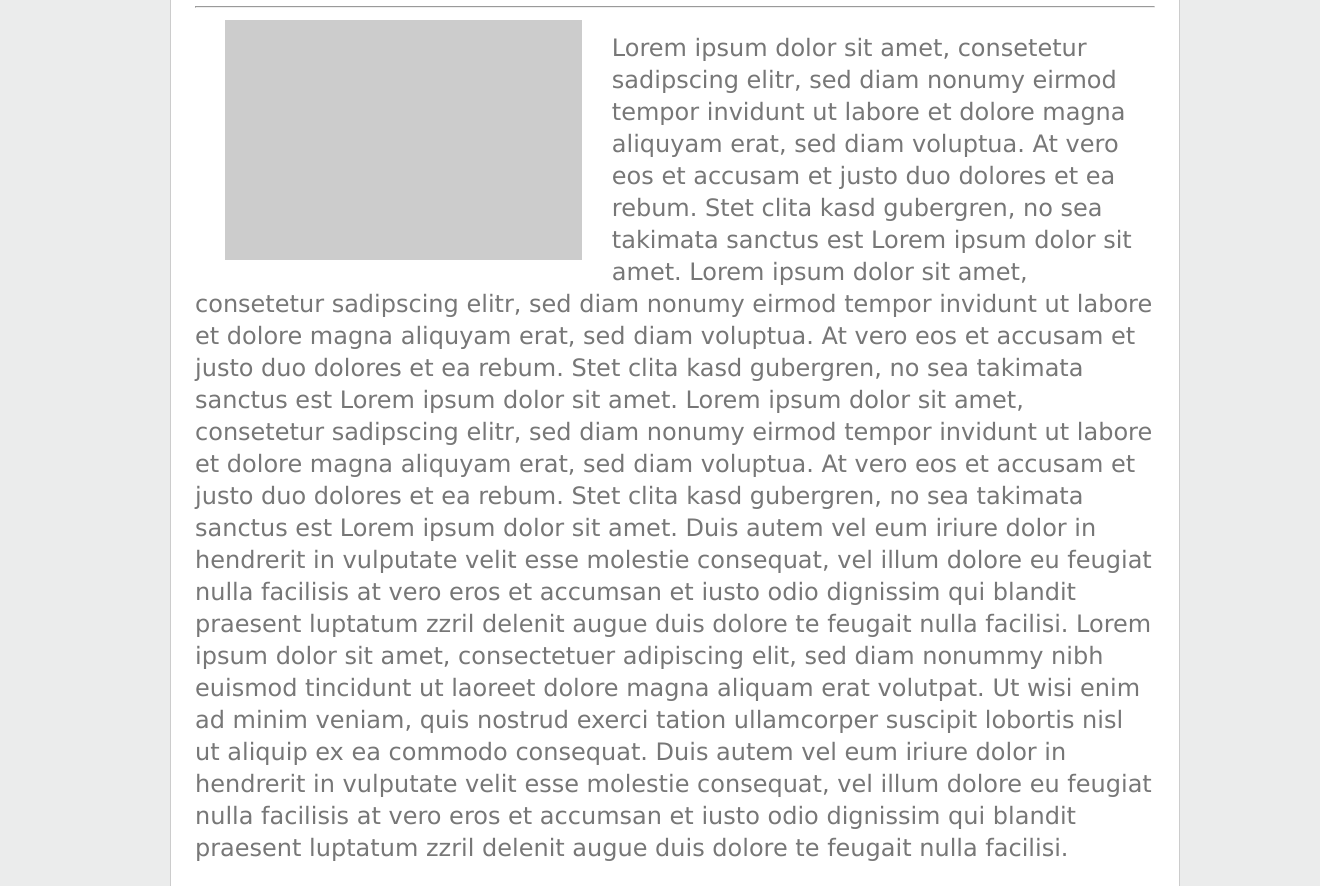
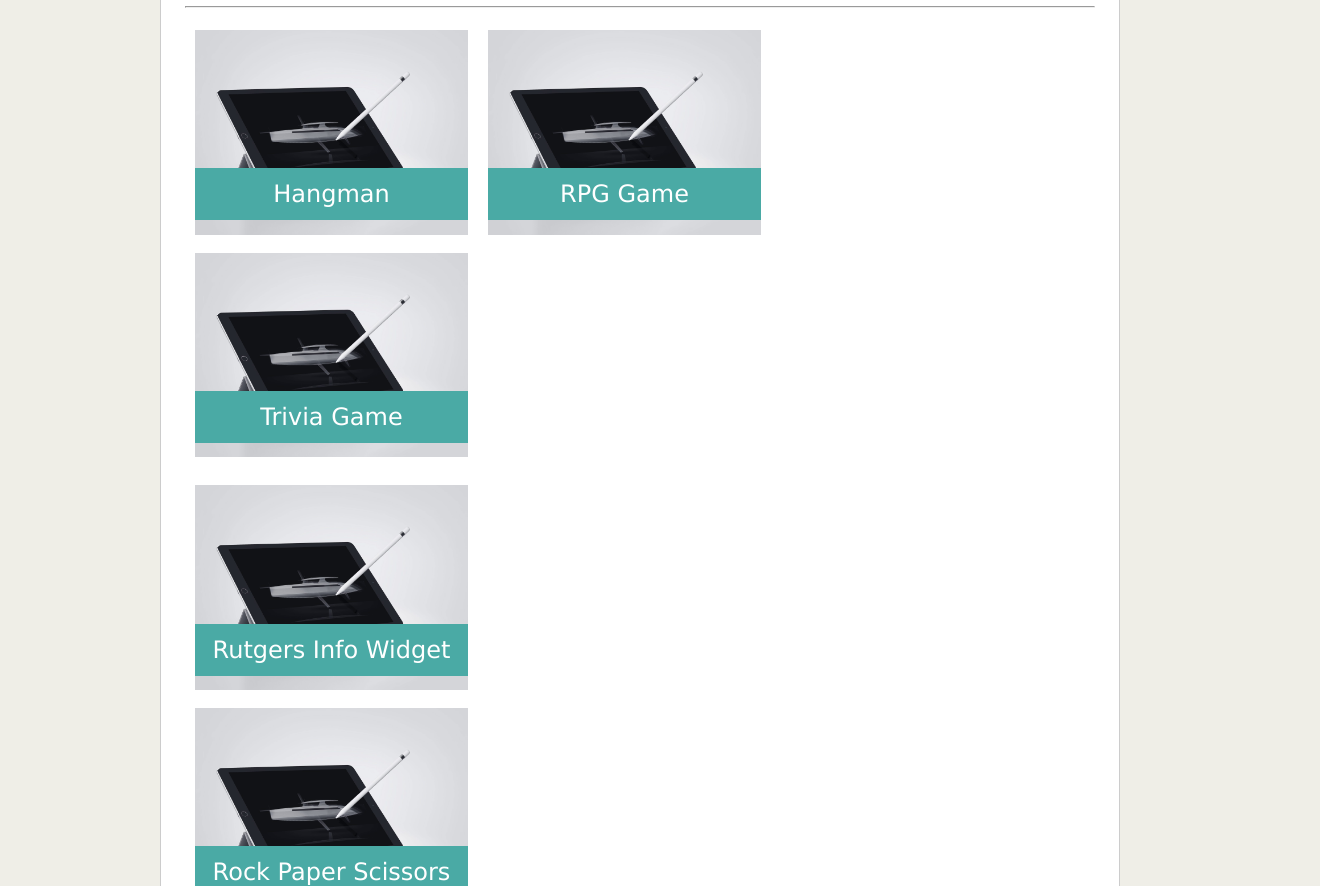
Before and after one commit to rbynfnch/Basic-Portfolio, a plain HTML site: page portfolio.html in a window 1280 px wide. Shown: the part 217-1103 px from the top of the page, 1320 px wide, since content can reach past the window. Drawn offline with Linux system fonts and the light colour scheme.

Commit message:
initial site files

```diff
--- a/assets/css/style.css
+++ b/assets/css/style.css
@@ -2,7 +2,8 @@ body {
   padding: 0;
   margin: 0;
   font-size: 24px;
-    font-family: 'Lucida Sans', 'Lucida Sans Regular', 'Lucida Grande', 'Lucida Sans Unicode', Geneva, Verdana, sans-serif;
+  font-family: "Lucida Sans", "Lucida Sans Regular", "Lucida Grande",
+    "Lucida Sans Unicode", Geneva, Verdana, sans-serif;
   line-height: 32px;
   color: #333;
   background: #efeee7;
@@ -10,7 +11,7 @@ body {
 /*style header background*/
 .header {
   overflow: hidden;
-    padding: 20px; 10px;
+  padding: 20px;
   margin-bottom: 0px;
   color: #333;
   background: #fff;
@@ -22,28 +23,25 @@ body {
 /*style header links*/
 .header a {
   float: left;
-    color:  #333;
+  color: #333;
   text-align: center;
   padding: 12px;
   text-decoration: none;
   font-size: 18px;
   line-height: 25px;
-
 }
 /*style the name link*/
 .header a.name {
-    position: fixed;
+  position: absolute;
   top: 0;
-    left: 140px;
-    margin-left: 30px;
+  left: 195px;
   text-align: center;
   font-size: 25px;
   font-weight: bold;
   background: #4aaaa5;
-    padding: 20px 20px 20px 20px;
+  padding: 8px 20px 8px 20px;
   margin-bottom: 0px;
   z-index: 1;
-
 }
 /*change link bg color on mouse-over*/
 .header a.hover {
@@ -56,9 +54,9 @@ body {
 }
 #container {
   clear: both;
-    width: 100%;
+  width: 960px;
   overflow: auto;
-    background: #ebecec;
+  background: ##efeee7;
   margin: 0 auto;
 }
 #fixed {
@@ -69,12 +67,11 @@ body {
   margin: 0;
   text-align: center;
   background: #eee;
-
 }
 section {
   padding: 20px;
   margin-bottom: 20px;
-    background: #cccccc;
+  background: ##efeee7;
 }
 #name {
   padding: 20px;
@@ -89,10 +86,8 @@ section {
 }
 #division {
   float: left;
-    width: 960px;
   padding: 0em 1em 0em 1em;
   margin-top: 20px;
-    margin-left: 150px;
   margin-bottom: 150px;
   background: #ffffff;
   border: 1px #cccccc;
@@ -102,12 +97,12 @@ section {
 h1 {
   color: #fff;
   font-size: 36px;
-    font-family: Georgia, 'Times New Roman', Times, serif;
+  font-family: Georgia, "Times New Roman", Times, serif;
 }
 h2 {
   color: #4aaaa5;
   font-size: 36px;
-    font-family: Georgia, 'Times New Roman', Times, serif;
+  font-family: Georgia, "Times New Roman", Times, serif;
 }
 aside {
   background-color: #cccccc;
@@ -133,3 +128,90 @@ footer {
   background-color: #4aaaa5;
   padding: 5px;
 }
+/* Style inputs with type="text", select elements and textareas */
+input[type="text"],
+select,
+textarea {
+  width: 100%; /* Full width */
+  padding: 12px; /* Some padding */
+  border: 1px solid #ccc; /* Gray border */
+  border-radius: 4px; /* Rounded borders */
+  box-sizing: border-box; /* Make sure that padding and width stays in place */
+  margin-top: 6px; /* Add a top margin */
+  margin-bottom: 16px; /* Bottom margin */
+  resize: vertical; /* Allow the user to vertically resize the textarea (not horizontally) */
+}
+
+/* Style the submit button with a specific background color etc */
+input[type="submit"] {
+  background-color: #4aaaa5;
+  color: white;
+  padding: 12px 20px;
+  border: none;
+  cursor: pointer;
+}
+
+/* When moving the mouse over the submit button, add a darker green color */
+input[type="submit"]:hover {
+  background-color: #4aaaa5;
+}
+
+/* Add a background color and some padding around the form */
+.container {
+  background-color: #ffffff;
+  padding: 20px;
+}
+div.gallery-1 {
+  position: relative;
+  margin: 10px;
+  float: left;
+  width: 30%;
+  padding: 0px;
+}
+div.gallery {
+  position: relative;
+  margin: 10px;
+  float: left;
+  width: 30%;
+  padding: 0px;
+}
+div.gallery-2 {
+  position: relative;
+  margin: 10px;
+  float: below;
+  width: 30%;
+  padding: 0px;
+  clear: both;
+}
+div.gallery-3 {
+  position: relative;
+  margin: 10px;
+  float: left;
+  width: 30%;
+  padding: 0px;
+  clear: both;
+}
+div.gallery:hover {
+  border: 1px solid #777;
+}
+
+div.gallery img {
+  width: 100%;
+  height: auto;
+}
+
+div.desc {
+  position: absolute;
+  left: 0px;
+  top: 65%;
+  width: 100%;
+  font: 15px;
+  padding: 10px 0px 10px 0px;
+  text-align: center;
+  background-color: #4aaaa5;
+  color: #fff;
+}
+div.place-holder {
+  width: 30%;
+  min-height: 200px;
+}
--- a/portfolio.html
+++ b/portfolio.html
@@ -24,36 +24,60 @@
         <div id="division">
           <h2>Portfolio</h2>
           <HR />
-          <aside><img src="" /></aside>
-          <p>
-            Lorem ipsum dolor sit amet, consetetur sadipscing elitr, sed diam
-            nonumy eirmod tempor invidunt ut labore et dolore magna aliquyam
-            erat, sed diam voluptua. At vero eos et accusam et justo duo dolores
-            et ea rebum. Stet clita kasd gubergren, no sea takimata sanctus est
-            Lorem ipsum dolor sit amet. Lorem ipsum dolor sit amet, consetetur
-            sadipscing elitr, sed diam nonumy eirmod tempor invidunt ut labore
-            et dolore magna aliquyam erat, sed diam voluptua. At vero eos et
-            accusam et justo duo dolores et ea rebum. Stet clita kasd gubergren,
-            no sea takimata sanctus est Lorem ipsum dolor sit amet. Lorem ipsum
-            dolor sit amet, consetetur sadipscing elitr, sed diam nonumy eirmod
-            tempor invidunt ut labore et dolore magna aliquyam erat, sed diam
-            voluptua. At vero eos et accusam et justo duo dolores et ea rebum.
-            Stet clita kasd gubergren, no sea takimata sanctus est Lorem ipsum
-            dolor sit amet. Duis autem vel eum iriure dolor in hendrerit in
-            vulputate velit esse molestie consequat, vel illum dolore eu feugiat
-            nulla facilisis at vero eros et accumsan et iusto odio dignissim qui
-            blandit praesent luptatum zzril delenit augue duis dolore te feugait
-            nulla facilisi. Lorem ipsum dolor sit amet, consectetuer adipiscing
-            elit, sed diam nonummy nibh euismod tincidunt ut laoreet dolore
-            magna aliquam erat volutpat. Ut wisi enim ad minim veniam, quis
-            nostrud exerci tation ullamcorper suscipit lobortis nisl ut aliquip
-            ex ea commodo consequat. Duis autem vel eum iriure dolor in
-            hendrerit in vulputate velit esse molestie consequat, vel illum
-            dolore eu feugiat nulla facilisis at vero eros et accumsan et iusto
-            odio dignissim qui blandit praesent luptatum zzril delenit augue
-            duis dolore te feugait nulla facilisi.
-          </p>
-        </div>
+          <div class="gallery-1">
+            <a target="_blank" href="#portfolio-1">
+              <img
+                src="assets/images/btx-portfolio-placeholder-02.jpg"
+                alt="Hangman"
+                width="100%"
+                height="100%"
+              />
+            </a>
+            <div class="desc">Hangman</div>
+          </div>
+
+          <div class="gallery">
+            <a target="_blank" href="#portfolio-2">
+              <img
+                src="assets/images/btx-portfolio-placeholder-02.jpg"
+                alt="RPG Game"
+                width="100%"
+                height="100%"
+              />
+            </a>
+            <div class="desc">RPG Game</div>
+          </div>
+
+          <div class="gallery-2">
+            <a target="_blank" href="#portfolio-3">
+              <img
+                src="assets/images/btx-portfolio-placeholder-02.jpg"
+                alt="Trivia Game"
+                width="100%"
+                height="100%"
+              />
+            </a>
+            <div class="desc">Trivia Game</div>
+          </div>
+<div class="gallery-3">
+  <a target="_blank" href="#portfolio-4">
+    <img src="assets/images/btx-portfolio-placeholder-02.jpg"
+    alt="Rutgers Info Widget"
+    width="100%" height="100%" />
+  </a>
+  <div class="desc">Rutgers Info Widget</div>
+</div>
+          <div class="gallery-2">
+            <a target="_blank" href="#portfolio-4">
+              <img
+                src="assets/images/btx-portfolio-placeholder-02.jpg"
+                alt="Rock Paper Scissors"
+                width="100%"
+                height="100%"
+              />
+            </a>
+            <div class="desc">Rock Paper Scissors</div>
+          </div>
       </section>
       <div id="footer-border"></div>
       <footer>Copyright &copy; 2019</footer>
```
Also changed, not shown: contact.html (+29 -29 lines), assets/images/btx-portfolio-placeholder-02.jpg (added), assets/images/female-placeholder.png (added), assets/images/gray-bg.jpg (added). Lines whose indentation alone changed are shown as unchanged.
